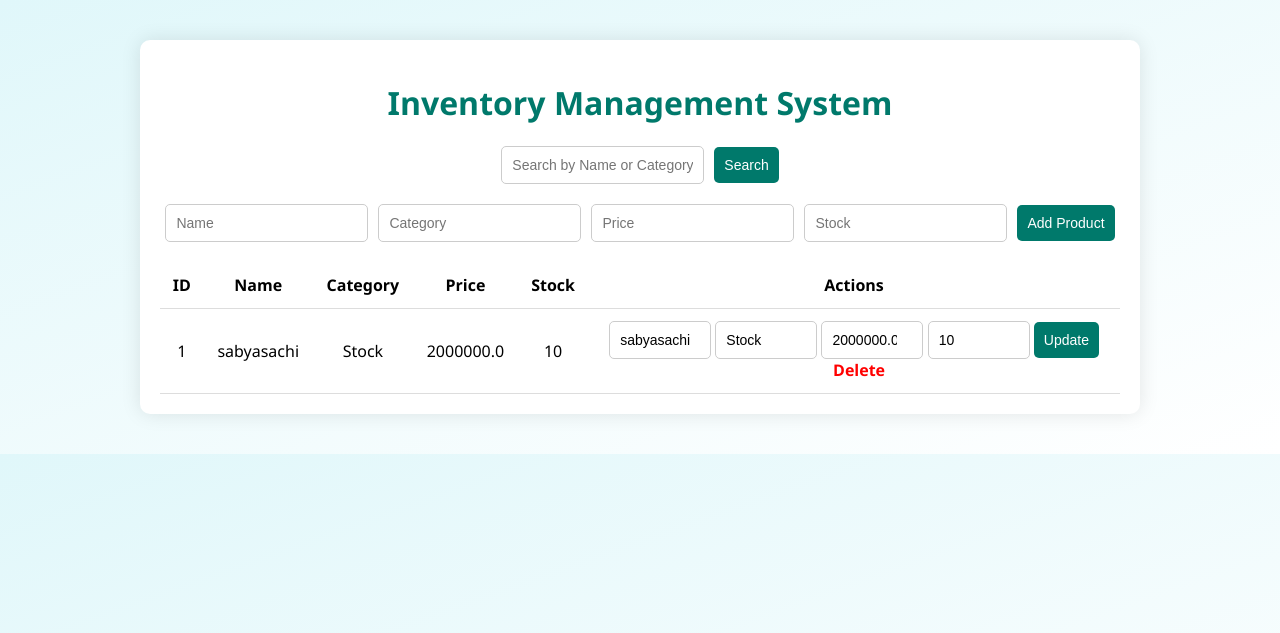
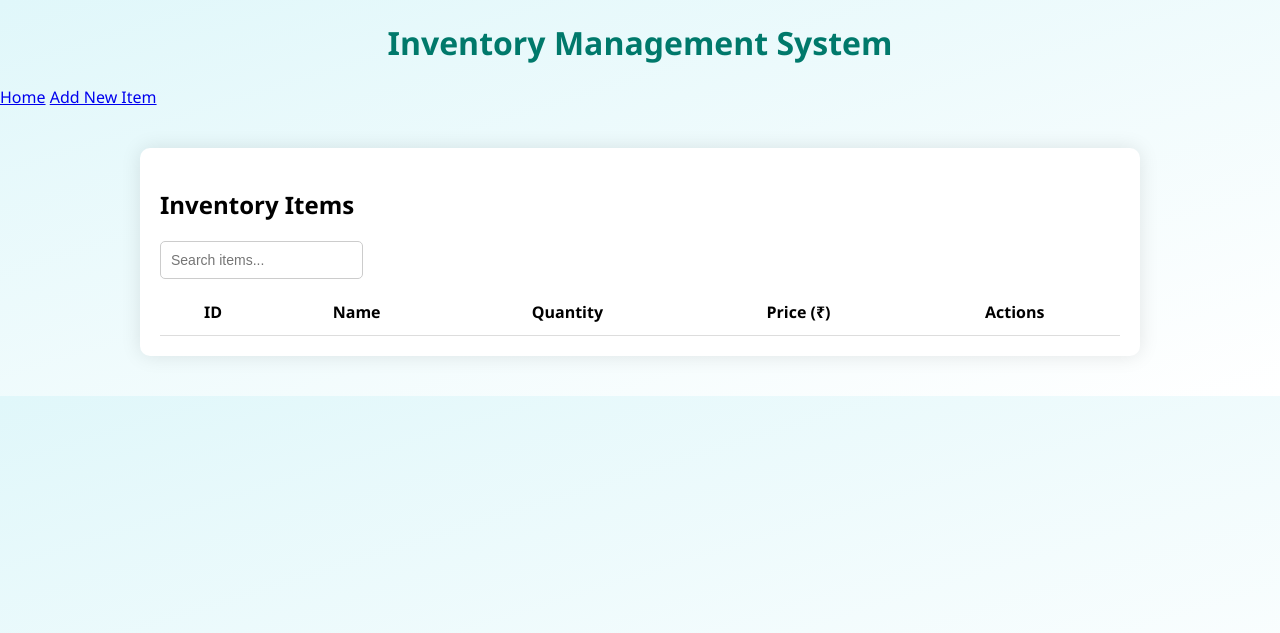
Before and after one commit to sabyacsgithub/Inventory-Management-System, a Flask app: page / in a window 1280 px wide. Shown: the top 633 px of the page. Run offline with Flask 3, Linux system fonts and the light colour scheme; data comes from the database, SQL or seed files in the repository; lists and menus that the app fills with data are empty.

Commit message:
Add files via upload

```diff
--- a/templates/index.html
+++ b/templates/index.html
@@ -1,54 +1,51 @@
 <!DOCTYPE html>
-<html>
+<html lang="en">
 <head>
-    <title>Inventory System</title>
+    <meta charset="UTF-8">
+    <meta name="viewport" content="width=device-width, initial-scale=1.0">
+    <title>Inventory Management System</title>
     <link rel="stylesheet" href="{{ url_for('static', filename='style.css') }}">
-    <meta name="viewport" content="width=device-width, initial-scale=1">
+    <script src="{{ url_for('static', filename='script.js') }}" defer></script>
 </head>
 <body>
+    <header>
+        <h1>Inventory Management System</h1>
+        <nav>
+            <a href="{{ url_for('index') }}">Home</a>
+            <a href="{{ url_for('add_item') }}">Add New Item</a>
+        </nav>
+    </header>
+
+    <main>
         <div class="container">
-    <h1>Inventory Management System</h1>
-
-    <form class="search-form" method="POST" action="/">
-        <input type="text" name="search" placeholder="Search by Name or Category" value="{{ search or '' }}">
-        <button type="submit">Search</button>
-    </form>
-
-    <form class="product-form" method="POST" action="/add">
-        <input name="name" placeholder="Name" required>
-        <input name="category" placeholder="Category">
-        <input name="price" type="number" step="0.01" placeholder="Price" required>
-        <input name="stock" type="number" placeholder="Stock" required>
-        <button type="submit">Add Product</button>
-    </form>
-
+            <h2>Inventory Items</h2>
+            <input type="text" id="search" placeholder="Search items..." onkeyup="searchTable()">
             <table>
                 <thead>
-            <tr><th>ID</th><th>Name</th><th>Category</th><th>Price</th><th>Stock</th><th>Actions</th></tr>
+                    <tr>
+                        <th>ID</th>
+                        <th>Name</th>
+                        <th>Quantity</th>
+                        <th>Price (₹)</th>
+                        <th>Actions</th>
+                    </tr>
                 </thead>
                 <tbody>
-            {% for p in products %}
-            <tr class="{{ 'low-stock' if p[4] <= 5 else '' }}">
-                <td>{{ p[0] }}</td>
-                <td>{{ p[1] }}</td>
-                <td>{{ p[2] }}</td>
-                <td>{{ p[3] }}</td>
-                <td>{{ p[4] }}</td>
+                    {% for item in items %}
+                    <tr>
+                        <td>{{ item[0] }}</td>
+                        <td>{{ item[1] }}</td>
+                        <td>{{ item[2] }}</td>
+                        <td>{{ item[3] }}</td>
                         <td>
-                    <form method="POST" action="/update" class="inline-form">
-                        <input type="hidden" name="id" value="{{ p[0] }}">
-                        <input type="text" name="name" value="{{ p[1] }}" required>
-                        <input type="text" name="category" value="{{ p[2] }}">
-                        <input type="number" step="0.01" name="price" value="{{ p[3] }}" required>
-                        <input type="number" name="stock" value="{{ p[4] }}" required>
-                        <button type="submit">Update</button>
-                    </form>
-                    <a class="delete-btn" href="/delete/{{ p[0] }}">Delete</a>
+                            <a class="btn edit" href="{{ url_for('edit_item', item_id=item[0]) }}">Edit</a>
+                            <a class="btn delete" href="{{ url_for('delete_item', item_id=item[0]) }}">Delete</a>
                         </td>
                     </tr>
                     {% endfor %}
                 </tbody>
             </table>
         </div>
+    </main>
 </body>
 </html>
```
Also changed, not shown: templates/add.html (added, +29 -0 lines), templates/base.html (added, +34 -0 lines). Lines whose indentation alone changed are shown as unchanged.
